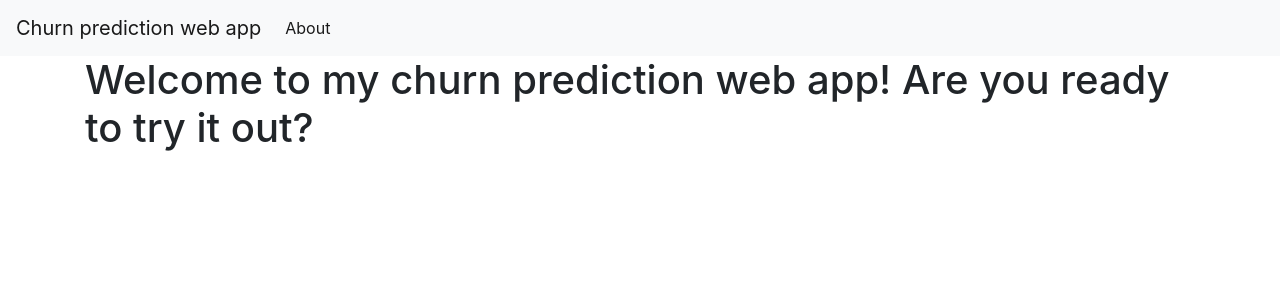
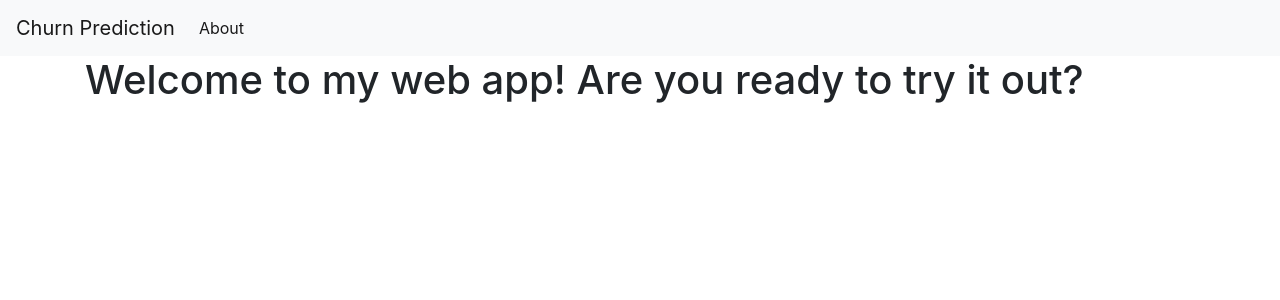
Before and after one commit to j450h1/https-github.com-j450h1-udacity-data-scientist-nanodegree-capstone-project, a Flask app: page / in a window 1280 px wide. Shown: the top 300 px of the page. Run offline with Flask 2, Linux system fonts and the light colour scheme; some libraries are stand-ins or nearby versions.

Commit message:
setting up for heroku deployment

```diff
--- a/app/templates/base.html
+++ b/app/templates/base.html
@@ -12,7 +12,7 @@
   </head>
   <body>
     <nav class="navbar navbar-expand-md navbar-light bg-light">
-        <a class="navbar-brand" href="{{ url_for('index')}}">Churn prediction web app</a>
+        <a class="navbar-brand" href="{{ url_for('index')}}">Churn Prediction</a>
         <button class="navbar-toggler" type="button" data-toggle="collapse" data-target="#navbarNav" aria-controls="navbarNav" aria-expanded="false" aria-label="Toggle navigation">
             <span class="navbar-toggler-icon"></span>
         </button>
--- a/app/templates/index.html
+++ b/app/templates/index.html
@@ -1,5 +1,5 @@
 {% extends 'base.html' %}
 
 {% block content %}
-    <h1>{% block title %} Welcome to my churn prediction web app! Are you ready to try it out? {% endblock %}</h1>
+    <h1>{% block title %} Welcome to my web app! Are you ready to try it out? {% endblock %}</h1>
 {% endblock %}
```
Also changed, not shown: 1 other file.
